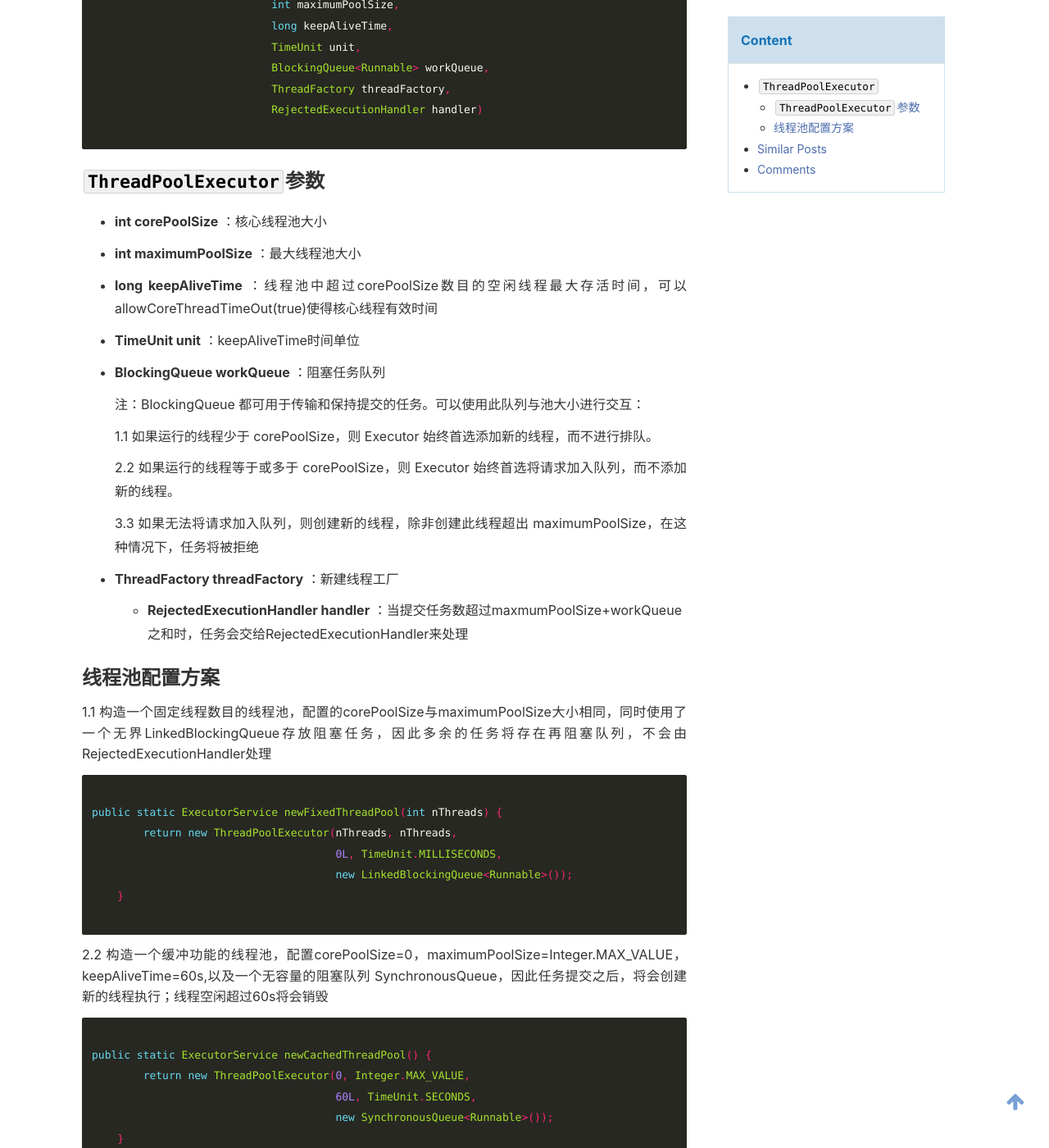
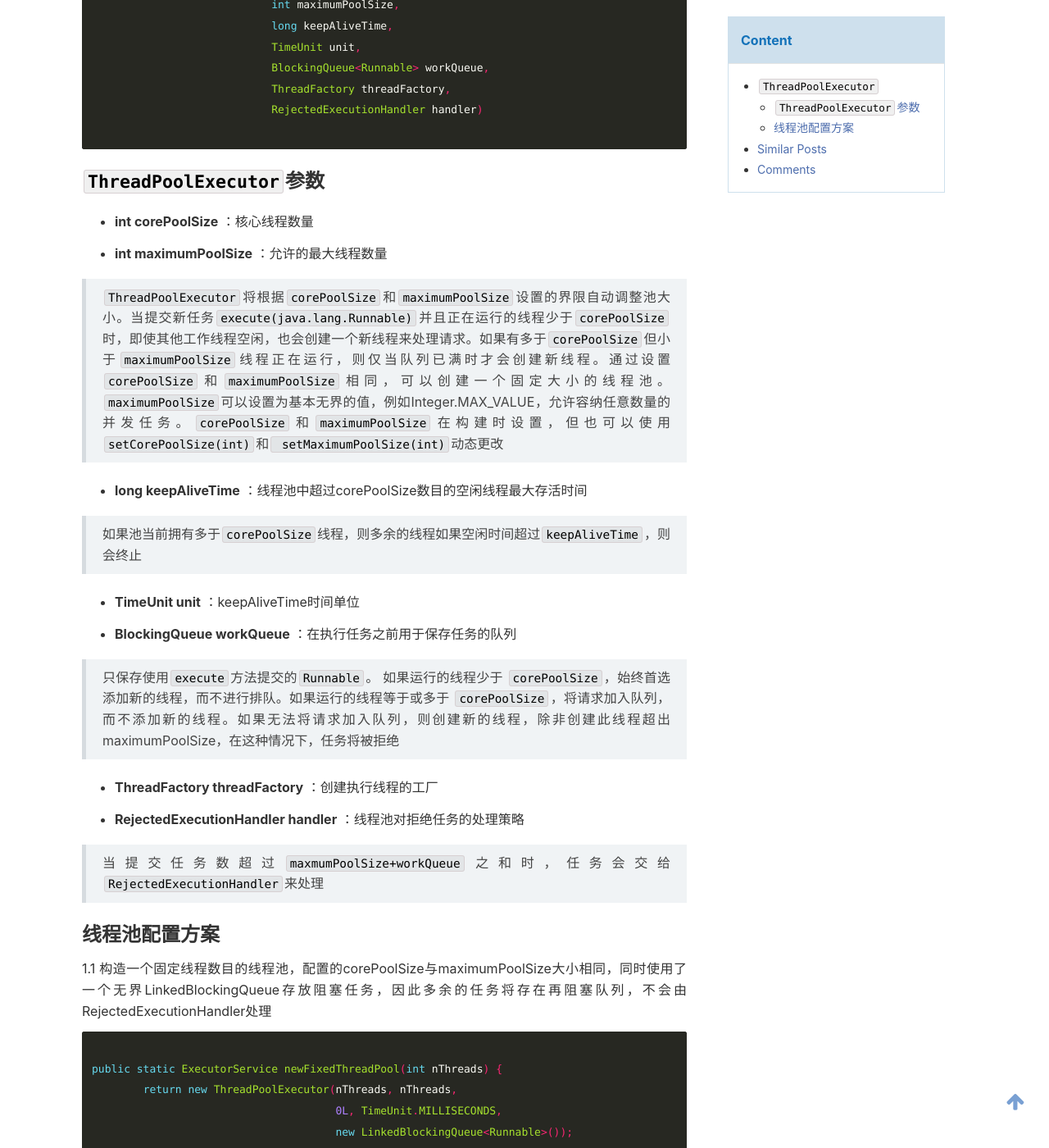
Before and after one commit to zhong6739168/Chenjy1225.github.io, a Jekyll site: the page built from _posts/2017-08-23-java-ThreadPoolExecutor.md, in a window 1280 px wide and 1400 px high, scrolled down 1201 px. Shown: the whole window at 82% size. Built offline with Jekyll 4.4.1, drawn with Linux system fonts in a browser that asks for light colours; comment, search, counter and statistics services are not loaded.

```diff
--- a/_posts/2017-08-23-java-ThreadPoolExecutor.md
+++ b/_posts/2017-08-23-java-ThreadPoolExecutor.md
@@ -62,27 +62,27 @@
 
 ### `ThreadPoolExecutor`参数
 
-* **int corePoolSize** ：核心线程池大小
+* **int corePoolSize** ：核心线程数量
 
-* **int maximumPoolSize** ：最大线程池大小
+* **int maximumPoolSize** ：允许的最大线程数量
 
-* **long keepAliveTime** ：线程池中超过corePoolSize数目的空闲线程最大存活时间，可以allowCoreThreadTimeOut(true)使得核心线程有效时间
+>`ThreadPoolExecutor`将根据`corePoolSize`和`maximumPoolSize`设置的界限自动调整池大小。当提交新任务`execute(java.lang.Runnable)`并且正在运行的线程少于`corePoolSize`时，即使其他工作线程空闲，也会创建一个新线程来处理请求。如果有多于`corePoolSize`但小于`maximumPoolSize`线程正在运行，则仅当队列已满时才会创建新线程。通过设置`corePoolSize`和`maximumPoolSize`相同，可以创建一个固定大小的线程池。`maximumPoolSize`可以设置为基本无界的值，例如Integer.MAX_VALUE，允许容纳任意数量的并发任务。`corePoolSize`和`maximumPoolSize`在构建时设置，但也可以使用`setCorePoolSize(int)`和` setMaximumPoolSize(int)`动态更改
+
+* **long keepAliveTime** ：线程池中超过corePoolSize数目的空闲线程最大存活时间
+
+> 如果池当前拥有多于`corePoolSize`线程，则多余的线程如果空闲时间超过`keepAliveTime`，则会终止
 
 * **TimeUnit unit** ：keepAliveTime时间单位
 
-* **BlockingQueue workQueue** ：阻塞任务队列
+* **BlockingQueue workQueue** ：在执行任务之前用于保存任务的队列
 
-  注：BlockingQueue 都可用于传输和保持提交的任务。可以使用此队列与池大小进行交互：
+> 只保存使用`execute`方法提交的`Runnable`。 如果运行的线程少于 `corePoolSize`，始终首选添加新的线程，而不进行排队。如果运行的线程等于或多于 `corePoolSize`，将请求加入队列，而不添加新的线程。如果无法将请求加入队列，则创建新的线程，除非创建此线程超出 maximumPoolSize，在这种情况下，任务将被拒绝
 
-  1.1 如果运行的线程少于 corePoolSize，则 Executor 始终首选添加新的线程，而不进行排队。
+* **ThreadFactory threadFactory** ：创建执行线程的工厂
 
-  2.2 如果运行的线程等于或多于 corePoolSize，则 Executor 始终首选将请求加入队列，而不添加新的线程。
+* **RejectedExecutionHandler handler** ：线程池对拒绝任务的处理策略
 
-  3.3 如果无法将请求加入队列，则创建新的线程，除非创建此线程超出 maximumPoolSize，在这种情况下，任务将被拒绝
-
-* **ThreadFactory threadFactory** ：新建线程工厂
-
-  * **RejectedExecutionHandler handler** ：当提交任务数超过maxmumPoolSize+workQueue之和时，任务会交给RejectedExecutionHandler来处理
+> 当提交任务数超过`maxmumPoolSize+workQueue`之和时，任务会交给`RejectedExecutionHandler`来处理
 
 ### 线程池配置方案
 
```
Also changed, not shown: _posts/2018-03-13-FDM-printer-c200-instructions - 副本.md (+1 -1 lines), _posts/2018-03-24-android-bitmap-oom.md (added, +75 -0 lines).
